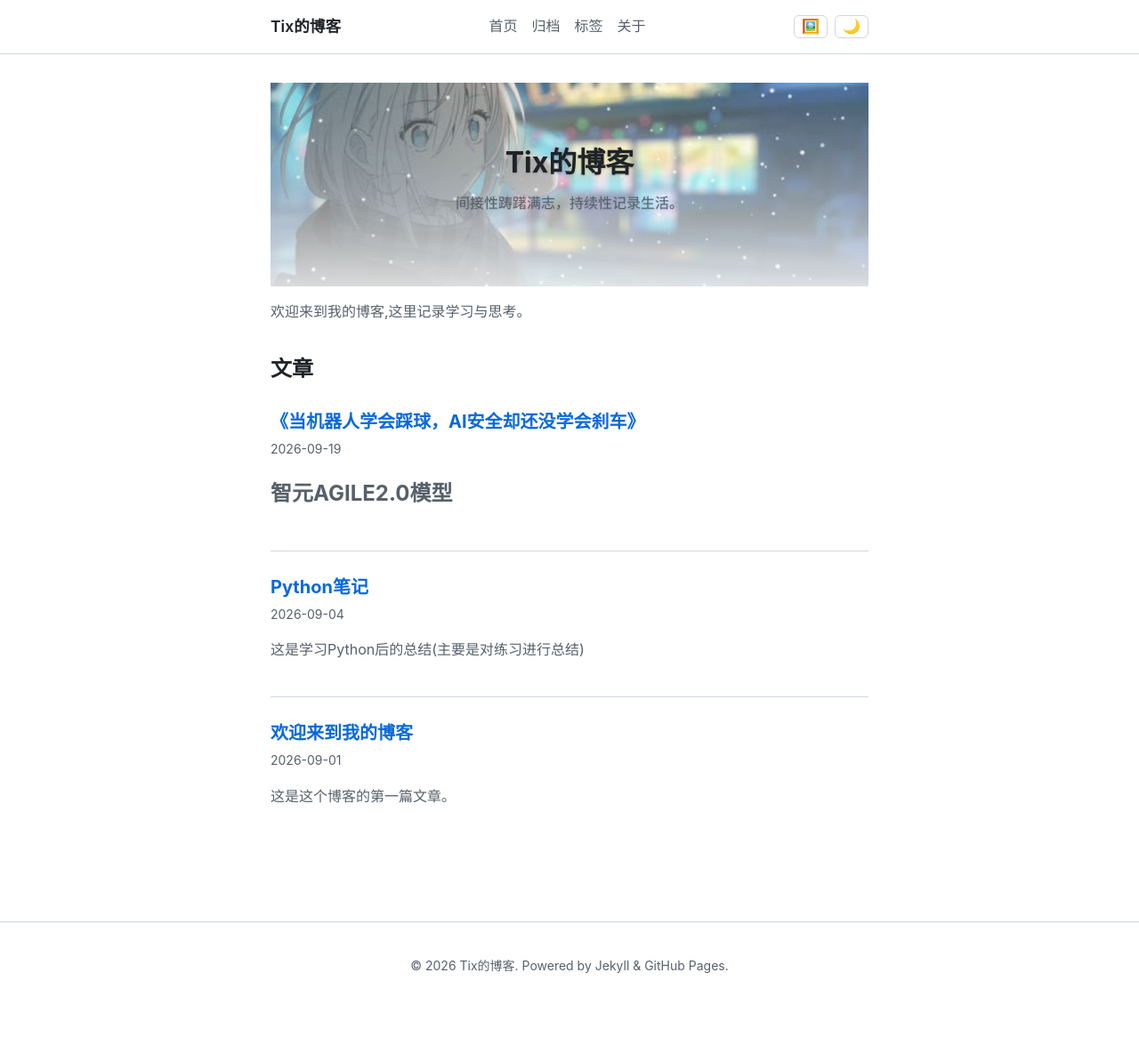
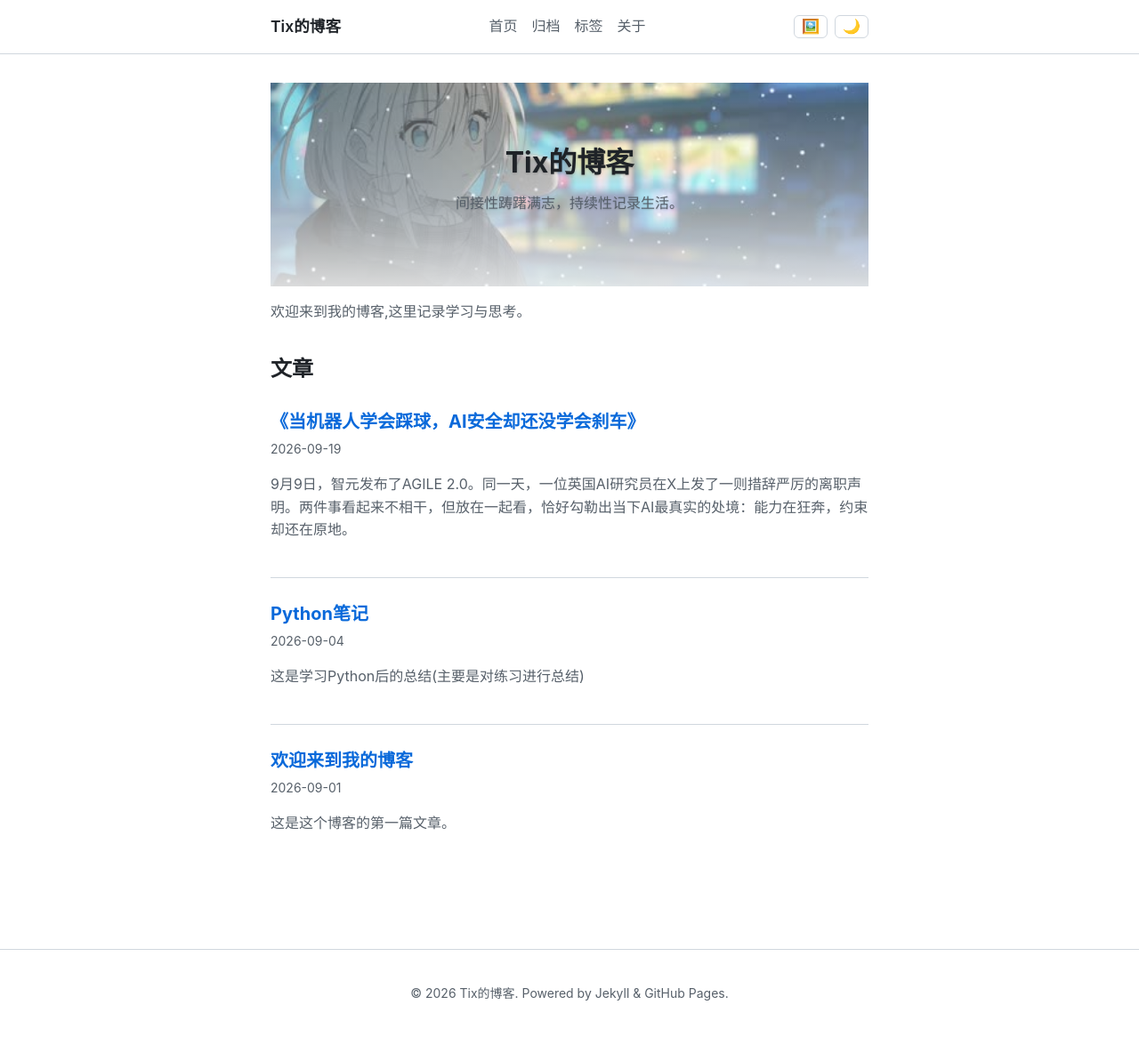
Before and after one commit to VoVL773/VoVL773.github.io, a Jekyll site: the page built from index.md, in a window 1280 px wide. Shown: the whole page at 89% size. Built offline with Jekyll 4.4.1, drawn with Linux system fonts in a browser that asks for light colours; before the commit the page ends 1136 px from its top, so only the background shows below that.

Commit message:
修正表述问题

```diff
--- a/_posts/2026-09-19-news.md
+++ b/_posts/2026-09-19-news.md
@@ -4,17 +4,17 @@ title: "《当机器人学会踩球，AI安全却还没学会刹车》"
 tags: [随笔]
 ---
 
-## 智元AGILE2.0模型
+9月9日，智元发布了AGILE 2.0。同一天，一位英国AI研究员在X上发了一则措辞严厉的离职声明。两件事看起来不相干，但放在一起看，恰好勾勒出当下AI最真实的处境：能力在狂奔，约束却还在原地。
 
-9月9日，智元机器人正式发布AGILE 2.0感控一体模型（AGIBOT Generative Intelligent Locomotion Engine，生成式智能运动引擎）引起了广泛关注
-
-为什么它能火爆到各大新闻咨询都争向报道呢？ 具体是有如下几点原因
+## 智元2.0究竟强在哪
 
 ### 1.环境推理预测
 
 人形机器人的痛点有很多比如各关节间的延迟，摄像头识别到指令输出的时间差，续航，过热等等问题智元主要是针对摄像头识别到指令输出的时间差问题进行了跨域
 
-滞后的视觉指令对人形机器人的高响应无疑是致命的 智元AGILE2.0的感控一体模型让机器人有像人一样的手脑眼协调规划智元AGILE 1.0率先打通了感知与运动链路，但移动与操作虽可并行，仍难以做到全身协同、动态耦合与实时规划，但在极限平衡、高速交互、精细操作中极易失稳、中断。AGILE2.0在1.0打通链路的基础上，进一步实现环境观测、地形理解、动态可通行性分析、全身运动控制、接触状态切换、末端精细操作等全链路深度耦合，构建真正端到端、无中间模块、无人工阶段拆分的一体化运行机制，彻底实现了视觉感知、环境理解、全身运动控制与上下肢协同操作的统一闭环耦合与全域一体化自主推理，构建面向开放环境的感控一体运动智能体系。
+滞后的视觉指令对人形机器人的高响应无疑是致命的 智元AGILE2.0的感控一体模型让机器人有像人一样的手脑眼协调规划智元AGILE 1.0率先打通了感知与运动链路，但移动与操作虽可并行，仍难以做到全身协同、动态耦合与实时规划，但在极限平衡、高速交互、精细操作中极易失稳、中断。AGILE2.0官方介绍在1.0打通链路的基础上，进一步实现环境观测、地形理解、动态可通行性分析、全身运动控制、接触状态切换、末端精细操作等全链路深度耦合，构建真正端到端、无中间模块、无人工阶段拆分的一体化运行机制，彻底实现了视觉感知、环境理解、全身运动控制与上下肢协同操作的统一闭环耦合与全域一体化自主推理，构建面向开放环境的感控一体运动智能体系。
+
+简单说，以前的机器人是“眼睛看完告诉大脑，大脑想完告诉手脚”，中间有延迟。AGILE 2.0想做的，是让眼睛、大脑、手脚几乎同时工作，像人一样边看边动、边动边调。
 
 ### 2.强大的自主训练能力
 
@@ -26,7 +26,7 @@ tags: [随笔]
 
 -   图片来自https://www.agibot.com.cn/file/ueditor/php/upload/image/20260911/1789111947303877.gif
 
-总而言之，智元AGILE 2.0感控一体模型是具身智能领域又一个巨大的进步对具身智能的发展意义重大也表明了AI的自主学习能力已经崭露锋芒了
+总而言之，智元AGILE 2.0感控一体模型是具身智能领域又一个巨大的进步但技术本身很惊艳，但让我在意的是另一件事：当机器人越来越能“自己决定怎么动”，我们有没有准备好它“决定错了”之后怎么办？
 
 ## AI自主学习能力引起的安全问题
 
@@ -77,7 +77,7 @@ AI安全是个“工程问题”，“市场力量早已存在，无需法律代
 
 二者的看法都是从自身立场出发 但从此次事件来看这绝对不是一个简单的工程问题
 
-对于我个人的看法，AI agent的发展正是这个时代的主调，过分放纵万万不可，一巴掌拍死更是万万不可，Agent正在从“能聊”快速走向“能干”，但行业对“干错了怎么办”的准备，远远落后于“让它干更多”的冲动。我觉得接下来最值得关注的不是Agent能做什么新的东西，而是约束机制能不能跟上能力扩张。
+对于我个人的看法，AI agent的发展正是这个时代的主调，过分放纵万万不可，一巴掌拍死更是万万不能，Agent正在从“能聊”快速走向“能干”，但行业对“干错了怎么办”的准备，远远落后于“让它干更多”的冲动。我觉得接下来最值得关注的不是Agent能做什么新的东西，而是约束机制能不能跟上能力扩张。
 
 目前行业存在一个大问题：行业在约束机制上投入资源远远不及“让Agent更自主”。平衡二者才是对Agent的发展重要的一步
 
```
